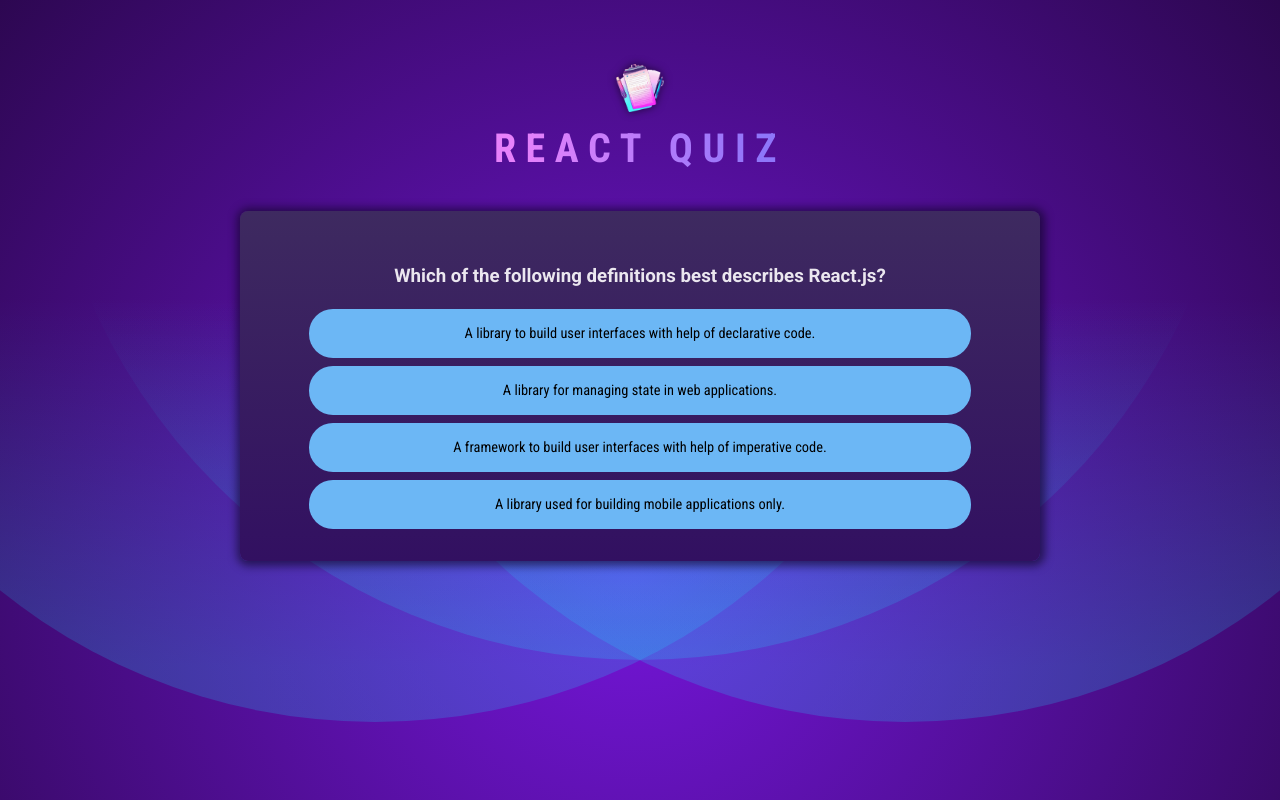
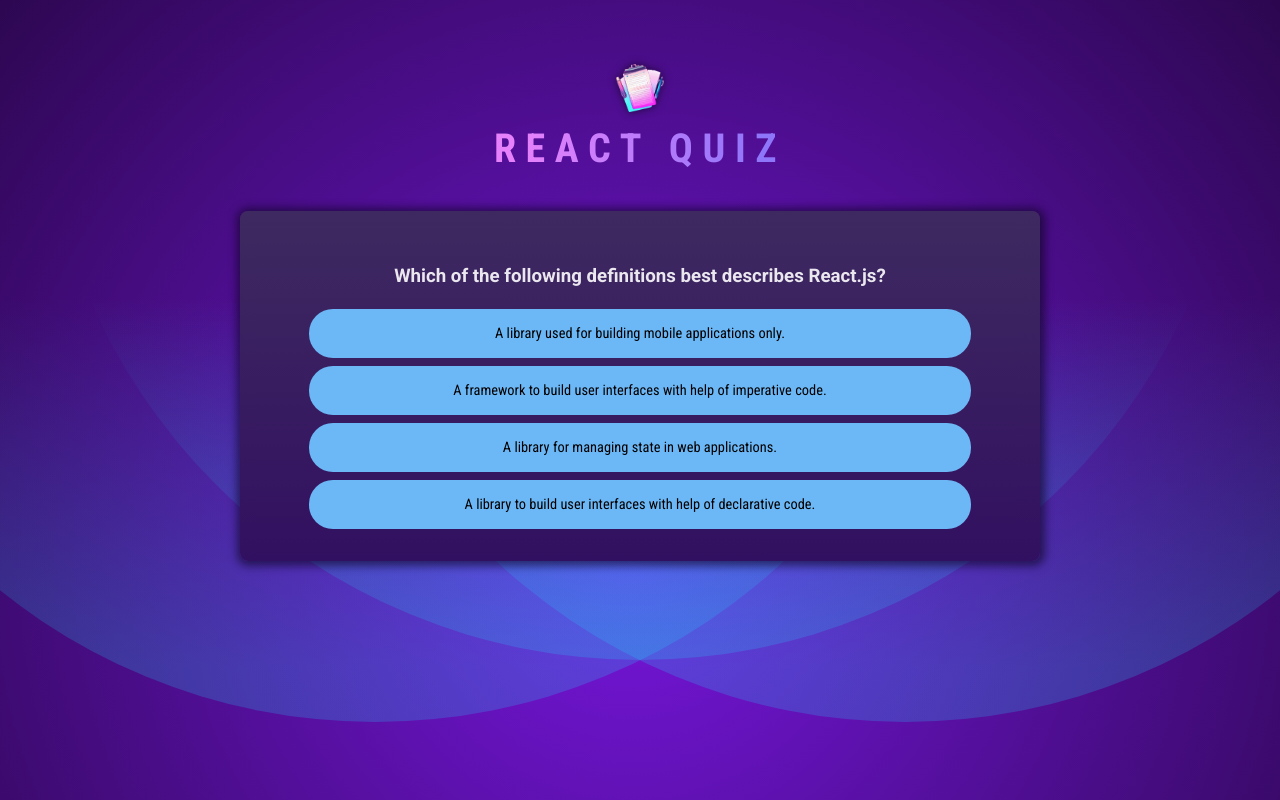
Before and after one commit to t-kowalewski/react-quiz, a React (Vite) app: page / in a window 1280 px wide. Built offline with nearby package versions, Linux system fonts and the light colour scheme.

Commit message:
add shuffle logic and summary

```diff
--- a/src/components/Quiz.jsx
+++ b/src/components/Quiz.jsx
@@ -1,12 +1,15 @@
 import { useState } from 'react';
 
+import quizCompleteImg from '../assets/quiz-complete.png';
 import questions from '../questions';
 
 const Quiz = () => {
   // we'll have array of questions and will track user answers and active question index
 
   const [userAnswers, setUserAnswers] = useState([]);
-  const activeQuestionIndex = userAnswers.length; //derived state
+  const activeQuestionIndex = userAnswers.length; //derived state - to know which question to show
+
+  const showQuiz = activeQuestionIndex < questions.length; //derived state - to know when questions are over
 
   console.log(userAnswers);
 
@@ -16,13 +19,17 @@
     });
   };
 
+  if (showQuiz) {
+    const shuffledAnswers = [...questions[activeQuestionIndex].answers];
+    shuffledAnswers.sort((a, b) => Math.random() - 0.5);
+
     return (
       <div id='quiz'>
         <div id='question'>
           <h3>{questions[activeQuestionIndex].text}</h3>
 
           <ul id='answers'>
-          {questions[activeQuestionIndex].answers.map((answer, ind) => {
+            {shuffledAnswers.map((answer, ind) => {
               return (
                 <li key={ind} className='answer'>
                   <button onClick={selectAnswerHandler}>{answer}</button>
@@ -33,6 +40,14 @@
         </div>
       </div>
     );
+  } else {
+    return (
+      <div id='summary'>
+        <img src={quizCompleteImg} alt='Trophy Icon' />
+        <h2>Quiz Completed!</h2>
+      </div>
+    );
+  }
 };
 
 export default Quiz;
```
Lines whose indentation alone changed are shown as unchanged.
